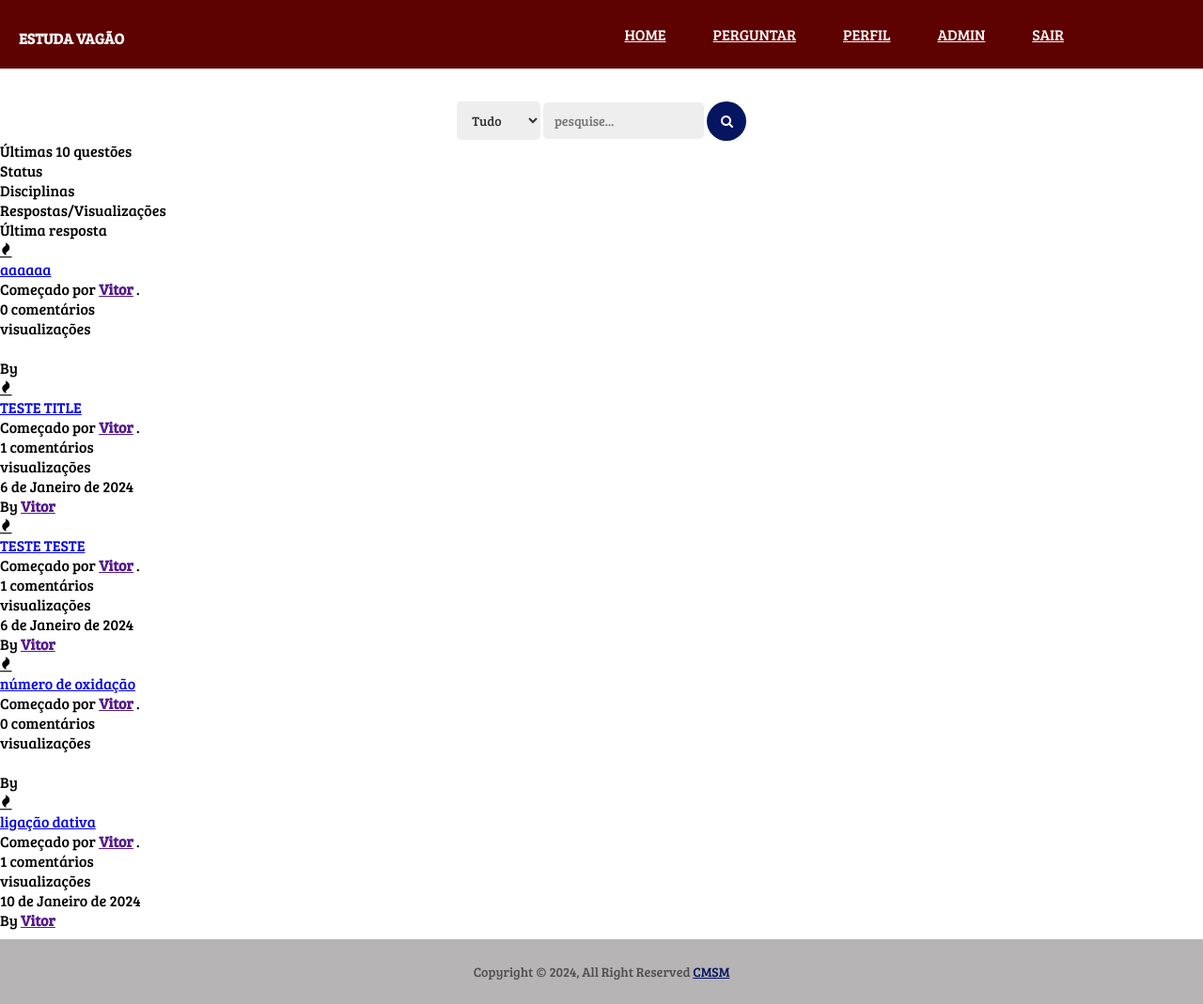
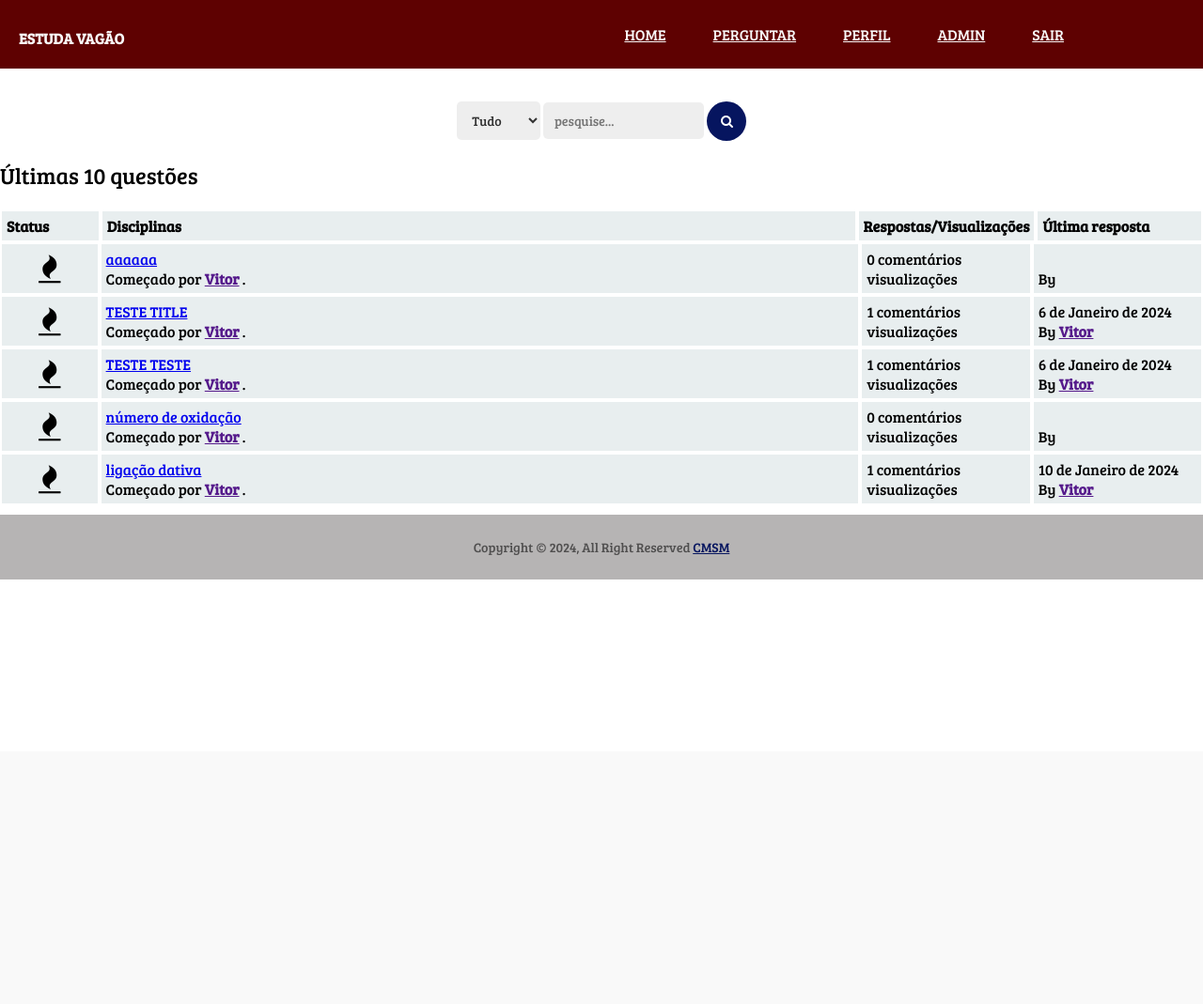
Before and after one commit to luizebaldoni/EstudaVagao, a Django app: page /latest_posts in a window 1280 px wide. Shown: the whole page at 94% size. After the commit the page ends 617 px from the top, so only its background shows below. Run offline with Django 4.2, Linux system fonts and the light colour scheme; data comes from the database, SQL or seed files in the repository; both versions use the stored data as it was after the commit; parts of the project's set-up code (start-up, migrations or seed data) failed here and were passed over; some libraries are stand-ins or nearby versions.

Commit message:
atualização de front-end

```diff
--- a/static/base.css
+++ b/static/base.css
@@ -7,6 +7,10 @@
 * {
     /*font-family: "Nunito", sans-serif;*/
     font-family: 'Bree Serif', serif;
+}
+html{
+  height: 100%;
+    min-height: 100%;
 }
 label.search-box{
   margin-top: 15px;
@@ -19,6 +23,9 @@ body{
     margin-left: 0px;
     margin-right: 0px;
     margin-bottom: 0px;
+    display: flex;
+    flex-direction: column;
+    min-height: 100%;
 }
 
 h1{
@@ -184,7 +191,9 @@ button{
   text-align: center;
 }
 /*/////////////////////////////////////////////// FOOTER ////////////////////////////////////// */
-
+footer{
+  margin-top: auto;
+}
 .copyright-area{
   background: #b6b4b4;
   padding: 25px 0;
@@ -346,3 +355,104 @@ input[id$='id_profile_pic']{
 .topic-container{
   text-align: center;
 }
+/* ///////////////////////////////// POSTS.HTML  /////////////////////////////////*/
+.table-head{
+  display: flex;
+}
+
+.table-head div{
+  padding: 5px;
+  margin: 2px;
+  background-color: #e8eeef;
+  font-weight: bold;
+}
+
+.table-head .status{
+  flex: 8.5%;
+}
+
+.table-head .subjects{
+  flex: 72.5%;
+}
+
+.table-head .replies{
+  flex: 12%;
+}
+
+.table-head .last-reply{
+  flex: 15%;
+}
+
+/* posts table's body  */
+
+.table-row{
+  display: flex;
+}
+
+.table-row .status, .table-row .subjects, .table-row .replies, .table-row .last-reply{
+  padding: 5px;
+  margin: 2px;
+  background-color: #e8eeef;
+}
+
+.table-row .status{
+  flex: 5%;
+  font-size: 30px;
+  text-align: center;
+}
+
+.table-row .subjects{
+  flex: 60%;
+}
+
+.table-row .replies{
+  flex: 11%;
+}
+
+.table-row .last-reply{
+  flex: 11%;
+}
+
+/* navigation path*/
+.navigate{
+  margin-block: 20px;
+  font-weight: lighter;
+  font-size: 24px;
+}
+
+.navigate a{
+  color: #fff;
+}
+
+.navigate a:hover{
+  color:#FF0042;
+  font-weight: bolder;
+}
+
+/* Pagination*/
+
+.pagination{
+  padding: 20px;
+  font-size: 15px;
+}
+
+.pagination a{
+  color: #fff;
+  margin-inline: 5px;
+  padding: 5px 10px;
+  border: solid 0.5px #fff;
+}
+
+.pagination a:hover{
+  opacity: 0.5;
+}
+
+.note{
+  background-color:#111314;
+  padding: 20px;
+  display: block;
+}
+.note span{
+  font-size: 20px;
+  margin-block: 5px;
+}
--- a/templates/base.html
+++ b/templates/base.html
@@ -74,23 +74,22 @@
     {% endif %}
     {% block content %}
     {% endblock content %}
-    <footer>
-        <div class="copyright-area">
-            <div class="container">
-                <div class="row">
-                    <div class="col-xl-6 col-lg-6 text-center text-lg-left">
-                        <div class="copyright-text">
-                            <p>Copyright &copy; {% now "Y" %}, All Right Reserved <a href="https://www.cmsm.eb.mil.br/">CMSM</a></p>
-                        </div>
-                    </div>
-    </footer>
     <div vw class="enabled">
     <div vw-access-button class="active"></div>
     <div vw-plugin-wrapper>
       <div class="vw-plugin-top-wrapper"></div>
     </div>
   </div>
-
+  <footer>
+    <div class="copyright-area">
+        <div class="container">
+            <div class="row">
+                <div class="col-xl-6 col-lg-6 text-center text-lg-left">
+                    <div class="copyright-text">
+                        <p>Copyright &copy; {% now "Y" %}, All Right Reserved <a href="https://www.cmsm.eb.mil.br/">CMSM</a></p>
+                    </div>
+                </div>
+    </footer>
 
   <script src="https://cdn.tiny.cloud/1/iymxy7mj2yblfmjb0ii7084g7h1hck2bkgt1qd1x2m3bg6ux/tinymce/6/tinymce.min.js" referrerpolicy="origin"></script>
   <script src="//ajax.googleapis.com/ajax/libs/jquery/1.11.1/jquery.min.js"></script>
```
Also changed, not shown: db.sqlite3.
